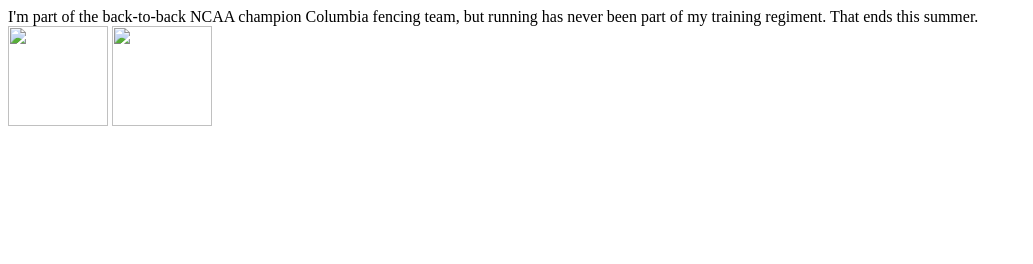
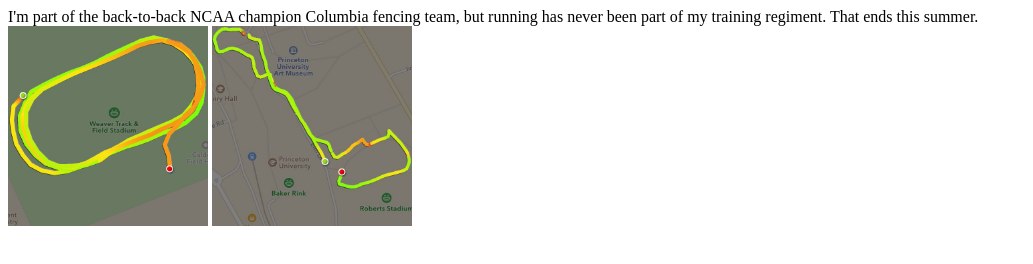
Before and after one commit to amytong/amytong.github.io, a plain HTML site: page chain/index.html in a window 1280 px wide. Shown: the whole page, without its empty margins (0-1033 px from the left). Drawn offline with Linux system fonts and the light colour scheme.

Commit message:
Change image links and descriptions

```diff
--- a/chain/index.html
+++ b/chain/index.html
@@ -6,7 +6,7 @@
       I'm part of the back-to-back NCAA champion Columbia fencing team, but running has never been part of my training regiment. That ends this summer.
     </head>
     <div class="img">
-			<img src="images/Run1.png" width="100" height="100">
-			<img src="images/Run2.png" width="100" height="100">
+			<img src="images/run1.jpg" width="200" height="200">
+			<img src="images/run2.jpg" width="200" height="200">
 		</div>
 </html>
```
